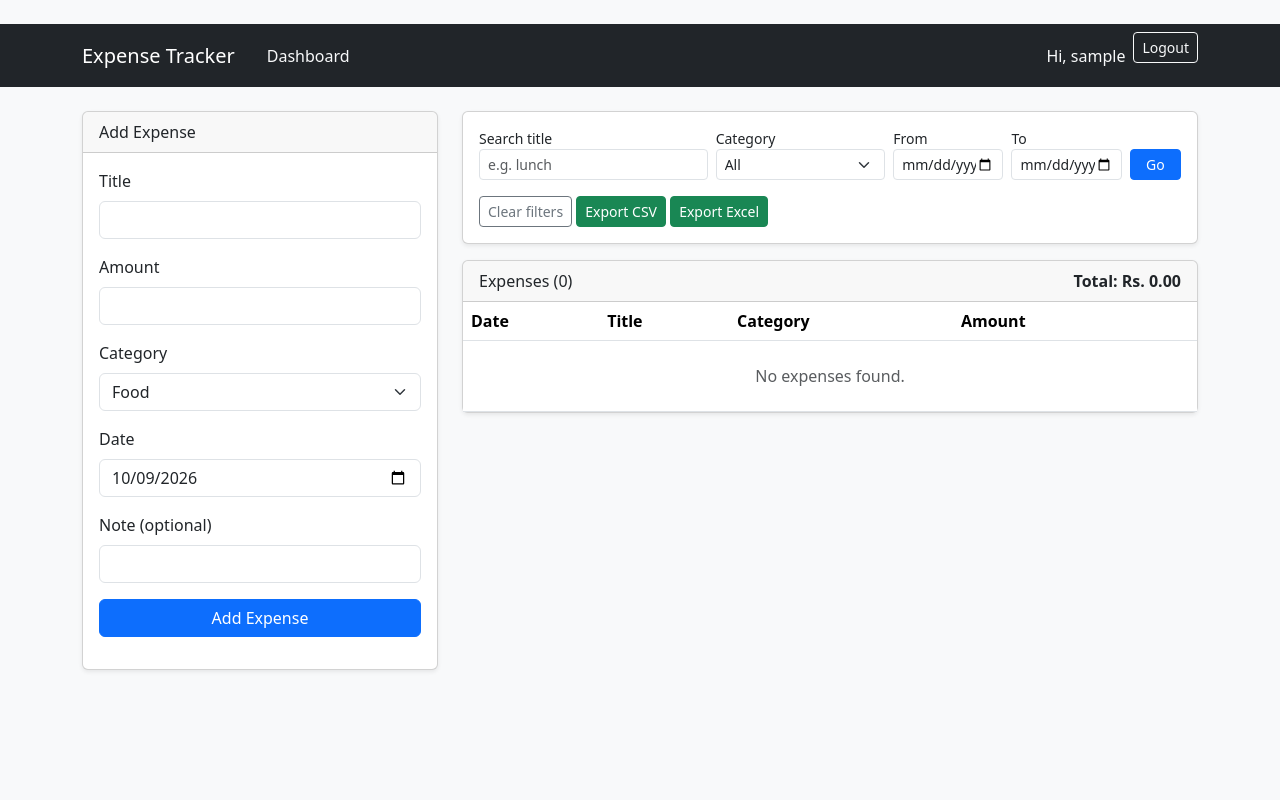
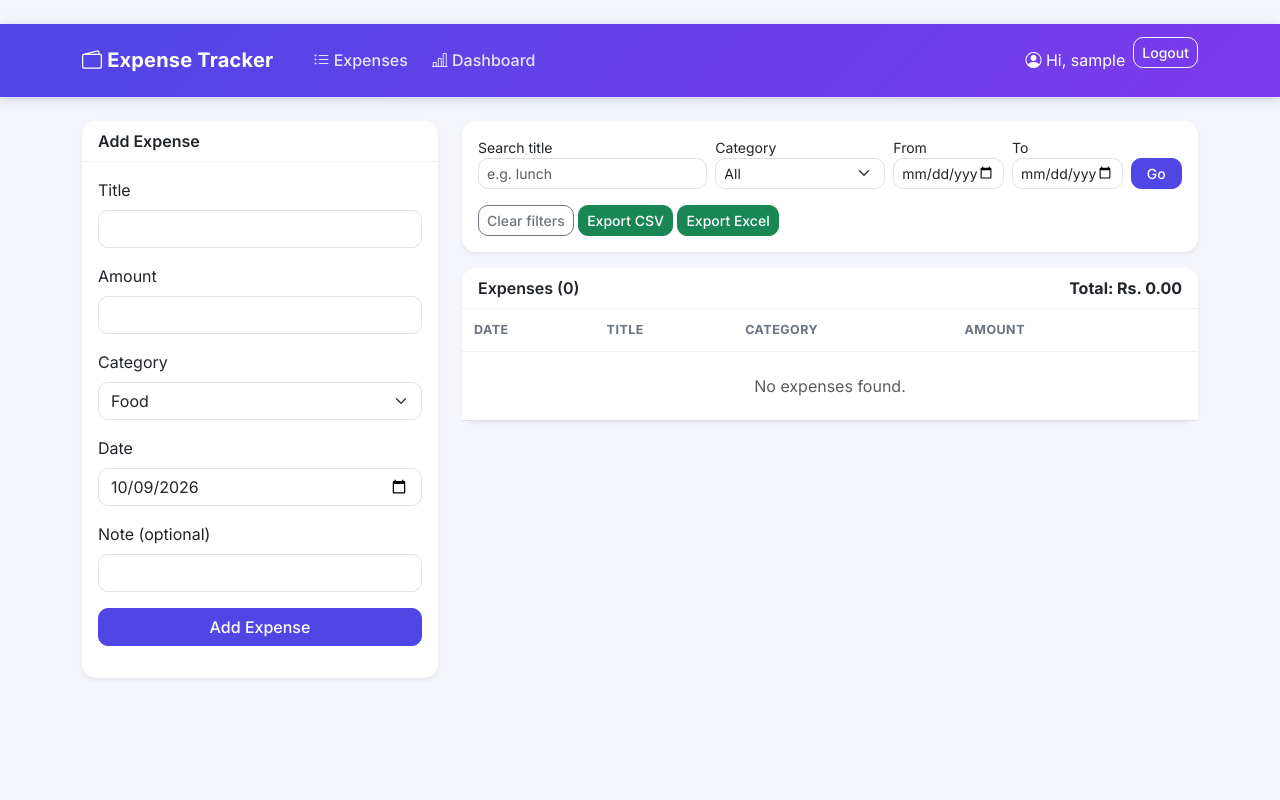
Before and after one commit to Tharun701/expense-tracker, a Flask app: page / in a window 1280 px wide. Run offline with Flask 3, Linux system fonts and the light colour scheme; the visitor is signed in with stand-in values (Sample User, id 1); data that the repository does not hold is empty; some libraries are stand-ins or nearby versions.

Commit message:
UI polish step A: global theme

```diff
--- /dev/null
+++ b/static/style.css
@@ -0,0 +1,55 @@
+body {
+    font-family: "Inter", system-ui, sans-serif;
+    background: #f4f6fb;
+    color: #1f2937;
+}
+
+.app-navbar {
+    background: linear-gradient(135deg, #4f46e5, #7c3aed);
+    padding: 0.8rem 0;
+    box-shadow: 0 2px 10px rgba(79, 70, 229, 0.25);
+}
+.app-navbar .navbar-brand {
+    color: #fff;
+    font-weight: 700;
+    letter-spacing: 0.2px;
+}
+.nav-link-custom {
+    color: rgba(255, 255, 255, 0.85);
+    text-decoration: none;
+    font-weight: 500;
+}
+.nav-link-custom:hover { color: #fff; }
+
+.card {
+    border: 0;
+    border-radius: 14px;
+    box-shadow: 0 2px 12px rgba(31, 41, 55, 0.07);
+}
+.card-header {
+    background: #fff;
+    border-bottom: 1px solid #eef0f5;
+    font-weight: 600;
+    border-radius: 14px 14px 0 0 !important;
+}
+
+.btn { border-radius: 10px; font-weight: 500; }
+.btn-primary { background: #4f46e5; border-color: #4f46e5; }
+.btn-primary:hover { background: #4338ca; border-color: #4338ca; }
+
+.form-control, .form-select { border-radius: 10px; }
+.form-control:focus, .form-select:focus {
+    border-color: #4f46e5;
+    box-shadow: 0 0 0 0.2rem rgba(79, 70, 229, 0.15);
+}
+
+.table > :not(caption) > * > * { padding: 0.85rem 0.75rem; }
+.table thead th {
+    font-size: 0.78rem;
+    text-transform: uppercase;
+    letter-spacing: 0.04em;
+    color: #6b7280;
+    border-bottom: 1px solid #eef0f5;
+}
+
+.alert { border: 0; border-radius: 12px; }
--- a/templates/base.html
+++ b/templates/base.html
@@ -4,15 +4,24 @@
     <meta charset="utf-8">
     <meta name="viewport" content="width=device-width, initial-scale=1">
     <title>Expense Tracker</title>
+    <link href="https://fonts.googleapis.com/css2?family=Inter:wght@400;500;600;700&display=swap" rel="stylesheet">
     <link href="https://cdn.jsdelivr.net/npm/bootstrap@5.3.3/dist/css/bootstrap.min.css" rel="stylesheet">
+    <link href="https://cdn.jsdelivr.net/npm/bootstrap-icons@1.11.3/font/bootstrap-icons.min.css" rel="stylesheet">
+    <link href="{{ url_for('static', filename='style.css') }}" rel="stylesheet">
 </head>
-<body class="bg-light">
-    <nav class="navbar navbar-dark bg-dark mb-4">
+<body>
+    <nav class="navbar app-navbar mb-4">
         <div class="container">
-            <div class="d-flex align-items-center gap-3"><a class="navbar-brand" href="/">Expense Tracker</a>{% if current_user.is_authenticated %}<a class="text-light text-decoration-none" href="/dashboard">Dashboard</a>{% endif %}</div>
+            <div class="d-flex align-items-center gap-4">
+                <a class="navbar-brand" href="/"><i class="bi bi-wallet2"></i> Expense Tracker</a>
+                {% if current_user.is_authenticated %}
+                    <a class="nav-link-custom" href="/"><i class="bi bi-list-ul"></i> Expenses</a>
+                    <a class="nav-link-custom" href="/dashboard"><i class="bi bi-bar-chart-line"></i> Dashboard</a>
+                {% endif %}
+            </div>
             <div class="d-flex align-items-center gap-2">
                 {% if current_user.is_authenticated %}
-                    <span class="text-light">Hi, {{ current_user.username }}</span>
+                    <span class="text-white"><i class="bi bi-person-circle"></i> Hi, {{ current_user.username }}</span>
                     <form method="POST" action="/logout" class="d-inline"><input type="hidden" name="csrf_token" value="{{ csrf_token() }}">
                         <button type="submit" class="btn btn-sm btn-outline-light">Logout</button>
                     </form>
@@ -24,10 +33,10 @@
         </div>
     </nav>
 
-    <div class="container">
+    <div class="container pb-5">
         {% with messages = get_flashed_messages() %}
             {% for message in messages %}
-                <div class="alert alert-info">{{ message }}</div>
+                <div class="alert alert-info shadow-sm">{{ message }}</div>
             {% endfor %}
         {% endwith %}
 
```
